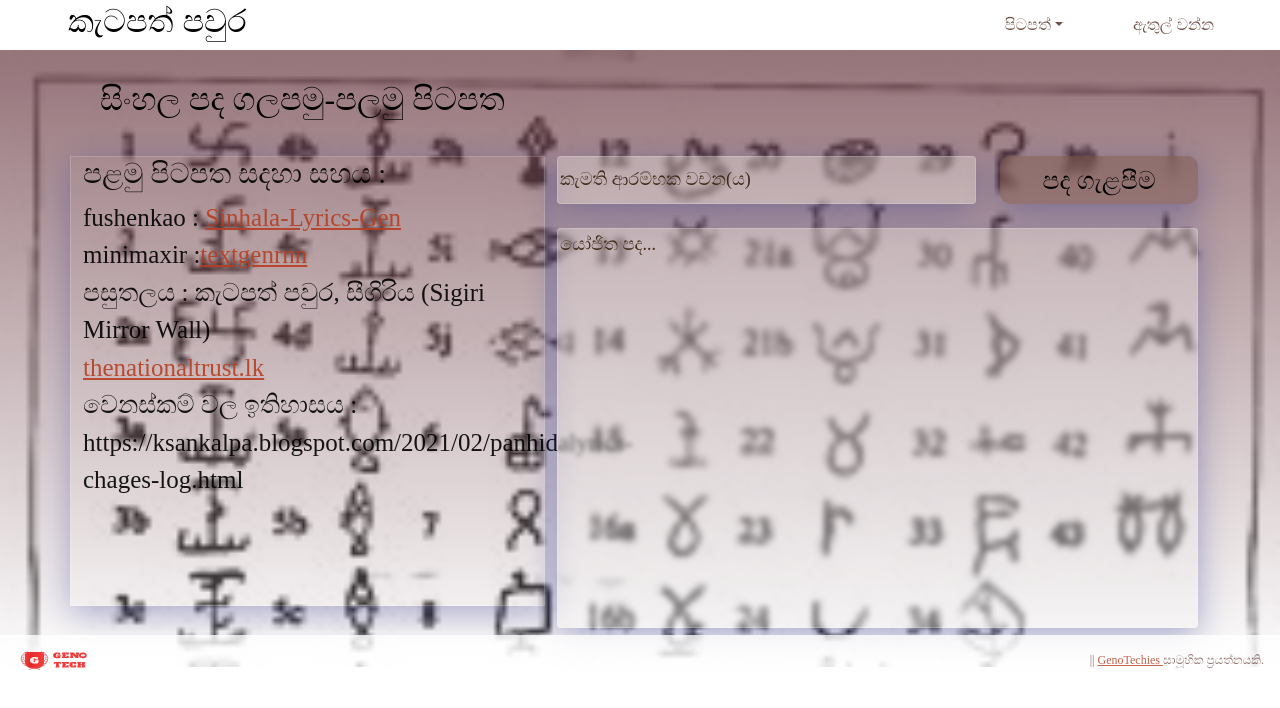
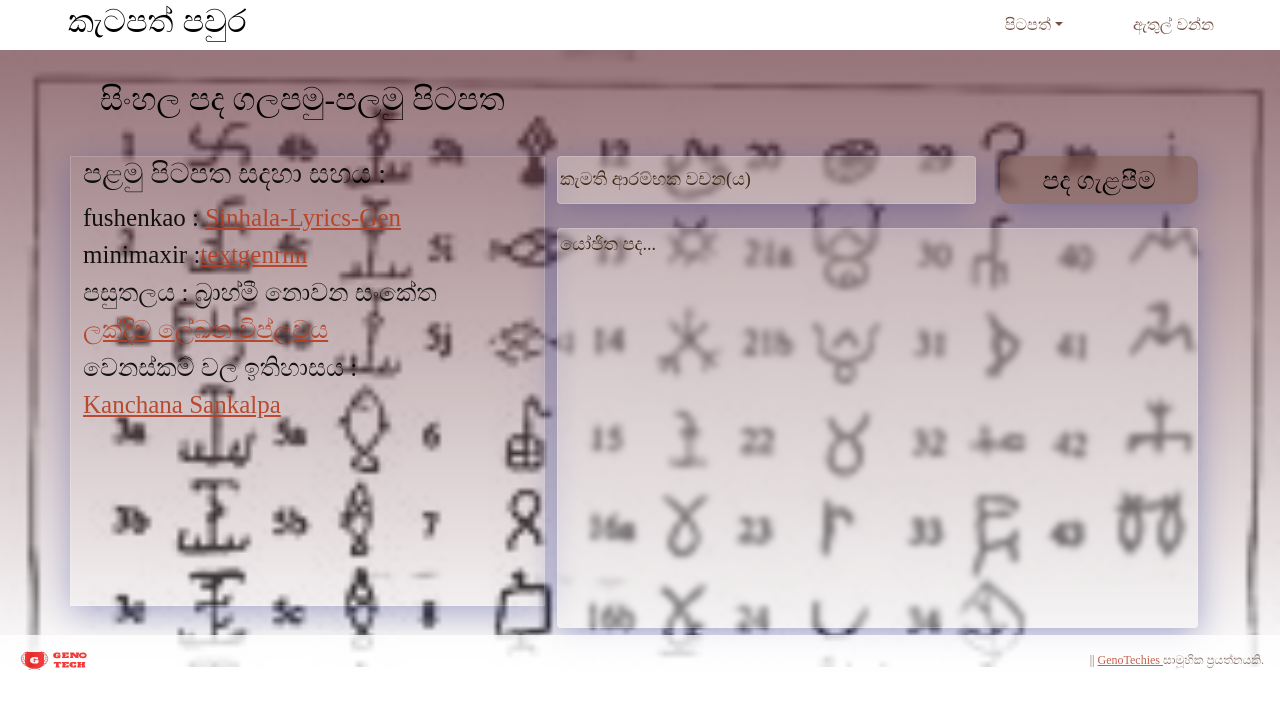
Before and after one commit to Panhinda/Panhinda-Frontend, a React (Create React App) app: page /versionone in a window 1280 px wide. Shown: the top 708 px of the page. Built offline with nearby package versions, Linux system fonts and the light colour scheme; a web font is replaced by a local one.

Commit message:
Update testgenn

```diff
--- a/src/components/pages/textgenrnn/textgenrnn.js
+++ b/src/components/pages/textgenrnn/textgenrnn.js
@@ -55,13 +55,17 @@ class textgenrnn extends Component {
                  <div>fushenkao : <a href="https://github.com/fushenkao/Sinhala-Lyrics-Gen" target="_blank" rel="noreferrer">Sinhala-Lyrics-Gen</a>
                   </div>
                   <div> minimaxir :<a href="https://github.com/minimaxir/textgenrnn" target="_blank" rel="noreferrer">textgenrnn</a> </div>
-                  <div>පසුතලය : කැටපත් පවුර, සීගිරිය (Sigiri Mirror Wall)</div>
+   {/*                <div>පසුතලය : කැටපත් පවුර, සීගිරිය (Sigiri Mirror Wall)</div>
                   <div><a href="http://thenationaltrust.lk/wp-content/uploads/2018/06/nds-nt-sigiriya.pdf" target="_blank" rel="noreferrer">thenationaltrust.lk</a>
+                  </div> */}
+                  <div>පසුතලය : බ්‍රාහ්මී නොවන සංකේත</div>
+                  <div><a href="https://sanskaravinivida.wordpress.com/2020/06/03/%E0%B6%BD%E0%B6%9A%E0%B7%8A%E0%B6%AF%E0%B7%92%E0%B7%80-%E0%B6%BD%E0%B7%9A%E0%B6%9B%E0%B6%B1-%E0%B7%80%E0%B7%92%E0%B6%B4%E0%B7%8A%E0%B6%BD%E0%B7%80%E0%B6%BA/" target="_blank" rel="noreferrer">ලක්දිව ලේඛන විප්ලවය</a>
                   </div>
                   <div>
                   වෙනස්කම් වල ඉතිහාසය :</div>
                   <div>
-                  https://ksankalpa.blogspot.com/2021/02/panhidalyrics-chages-log.html</div>
+                  <a href="https://sankalpayak.medium.com/%E0%B7%83%E0%B7%92%E0%B6%82%E0%B7%84%E0%B6%BD-%E0%B6%B4%E0%B6%AF-%E0%B6%9C%E0%B6%BD%E0%B6%B4%E0%B6%B8%E0%B7%94-change-log-528f41be0193" target="_blank" rel="noreferrer">Kanchana Sankalpa</a>
+                  </div>
                 </div>
 
                 <div className="col-xl-7 col-lg-8   second-side txtcolor">
```
